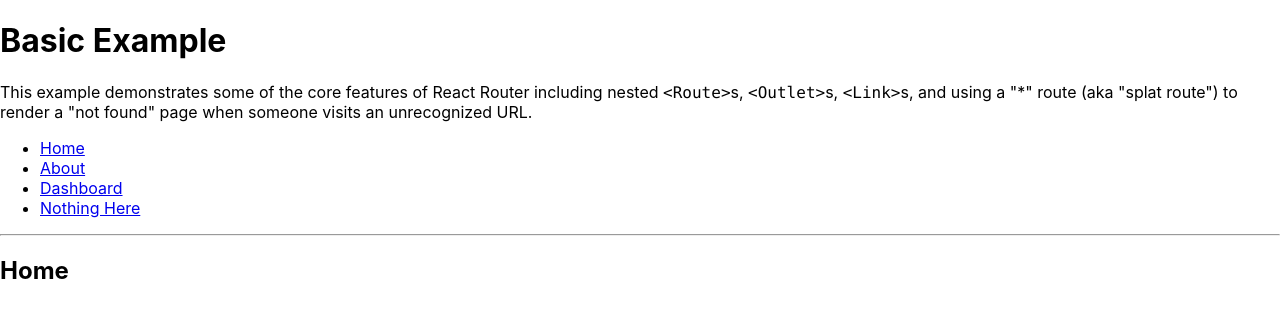
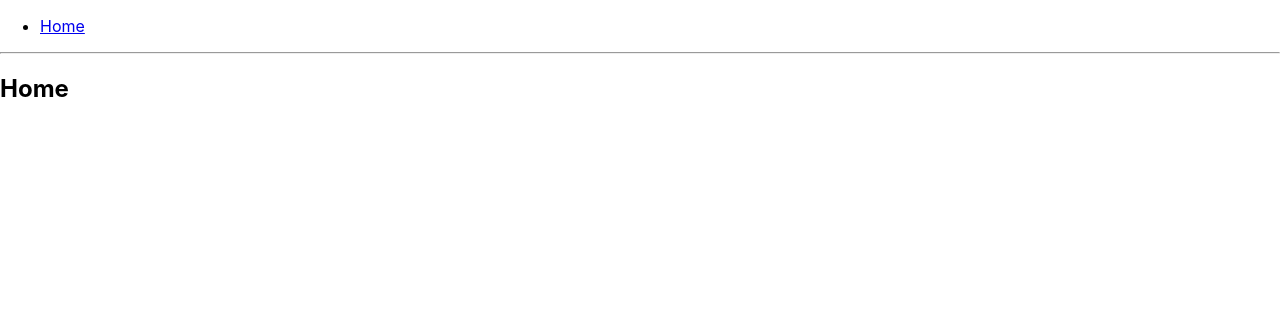
Before and after one commit to DeISEP-FoodDeliveryISEP/management-frontend, a React (Create React App) app: page / in a window 1280 px wide. Shown: the top 318 px of the page. Built offline with nearby package versions, Linux system fonts and the light colour scheme.

Commit message:
feat: configure pages

```diff
--- a/src/App.js
+++ b/src/App.js
@@ -1,33 +1,25 @@
 import './App.css';
 import { Routes, Route, Outlet, Link } from "react-router-dom";
+import Login from "./pages/Login.js";
+import Home from "./pages/Home.js";
+import NoMatch from "./pages/NoMatch";
 
 function App() {
   return (
     <div>
-      <h1>Basic Example</h1>
-
-      <p>
-        This example demonstrates some of the core features of React Router
-        including nested <code>&lt;Route&gt;</code>s,{" "}
-        <code>&lt;Outlet&gt;</code>s, <code>&lt;Link&gt;</code>s, and using a
-        "*" route (aka "splat route") to render a "not found" page when someone
-        visits an unrecognized URL.
-      </p>
-
       {/* Routes nest inside one another. Nested route paths build upon
             parent route paths, and nested route elements render inside
             parent route elements. See the note about <Outlet> below. */}
       <Routes>
         <Route path="/" element={<Layout />}>
           <Route index element={<Home />} />
-          <Route path="about" element={<About />} />
-          <Route path="dashboard" element={<Dashboard />} />
 
           {/* Using path="*"" means "match anything", so this route
                 acts like a catch-all for URLs that we don't have explicit
                 routes for. */}
           <Route path="*" element={<NoMatch />} />
         </Route>
+        <Route path="/login" element={<Login />} />
       </Routes>
     </div>
   );
@@ -43,15 +35,6 @@
           <li>
             <Link to="/">Home</Link>
           </li>
-          <li>
-            <Link to="/about">About</Link>
-          </li>
-          <li>
-            <Link to="/dashboard">Dashboard</Link>
-          </li>
-          <li>
-            <Link to="/nothing-here">Nothing Here</Link>
-          </li>
         </ul>
       </nav>
 
@@ -65,40 +48,4 @@
   );
 }
 
-function Home() {
-  return (
-    <div>
-      <h2>Home</h2>
-    </div>
-  );
-}
-
-function About() {
-  return (
-    <div>
-      <h2>About</h2>
-    </div>
-  );
-}
-
-function Dashboard() {
-  return (
-    <div>
-      <h2>Dashboard</h2>
-    </div>
-  );
-}
-
-function NoMatch() {
-  return (
-    <div>
-      <h2>Nothing to see here!</h2>
-      <p>
-        <Link to="/">Go to the home page</Link>
-      </p>
-    </div>
-  );
-}
-
-
 export default App;
--- /dev/null
+++ b/src/pages/Home.js
@@ -0,0 +1,7 @@
+export default function Home() {
+  return (
+    <div>
+      <h2>Home</h2>
+    </div>
+  );
+}
--- /dev/null
+++ b/src/pages/Login.js
@@ -0,0 +1,7 @@
+export default function Login() {
+    return (
+        <div>
+            This is login page.
+        </div>
+    )
+}
--- /dev/null
+++ b/src/pages/NoMatch.js
@@ -0,0 +1,11 @@
+import { Link } from "react-router-dom";
+export default function NoMatch() {
+  return (
+    <div>
+      <h2>Nothing to see here!</h2>
+      <p>
+        <Link to="/">Go to the home page</Link>
+      </p>
+    </div>
+  );
+}
```
